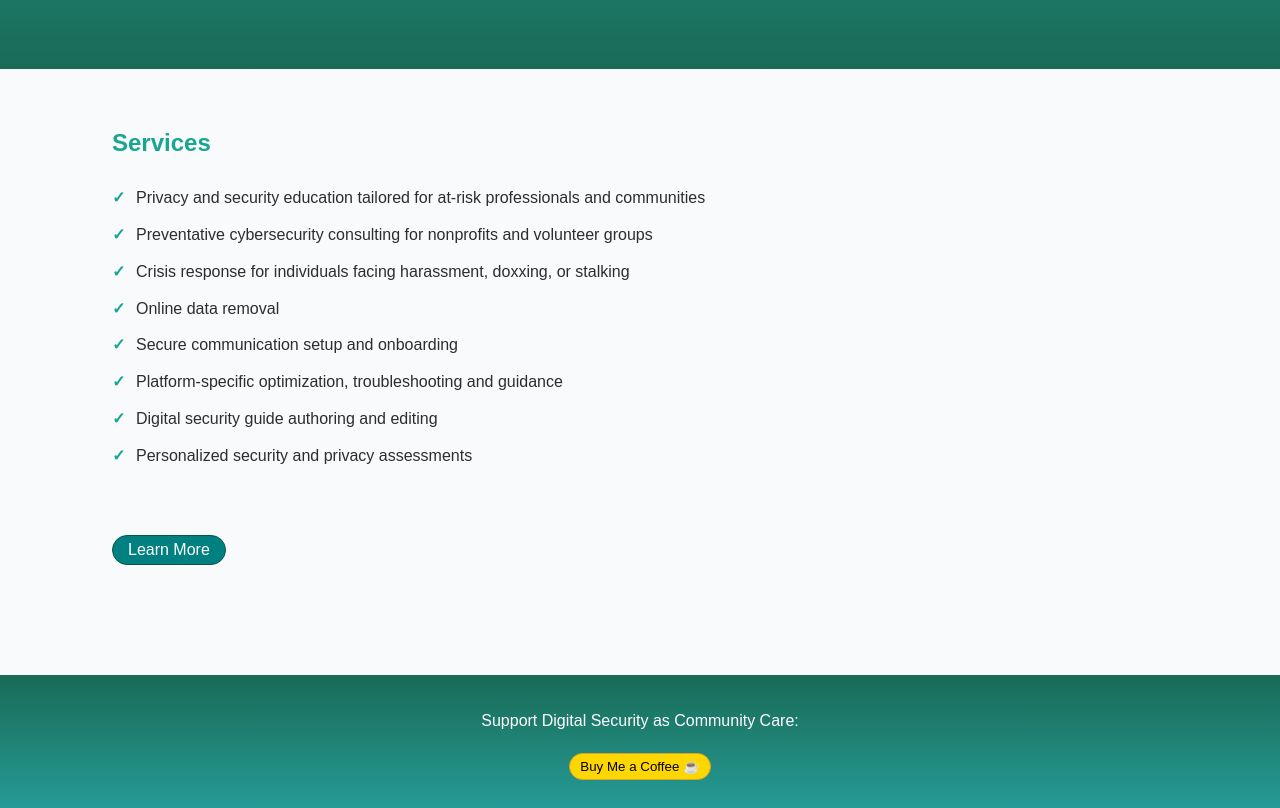
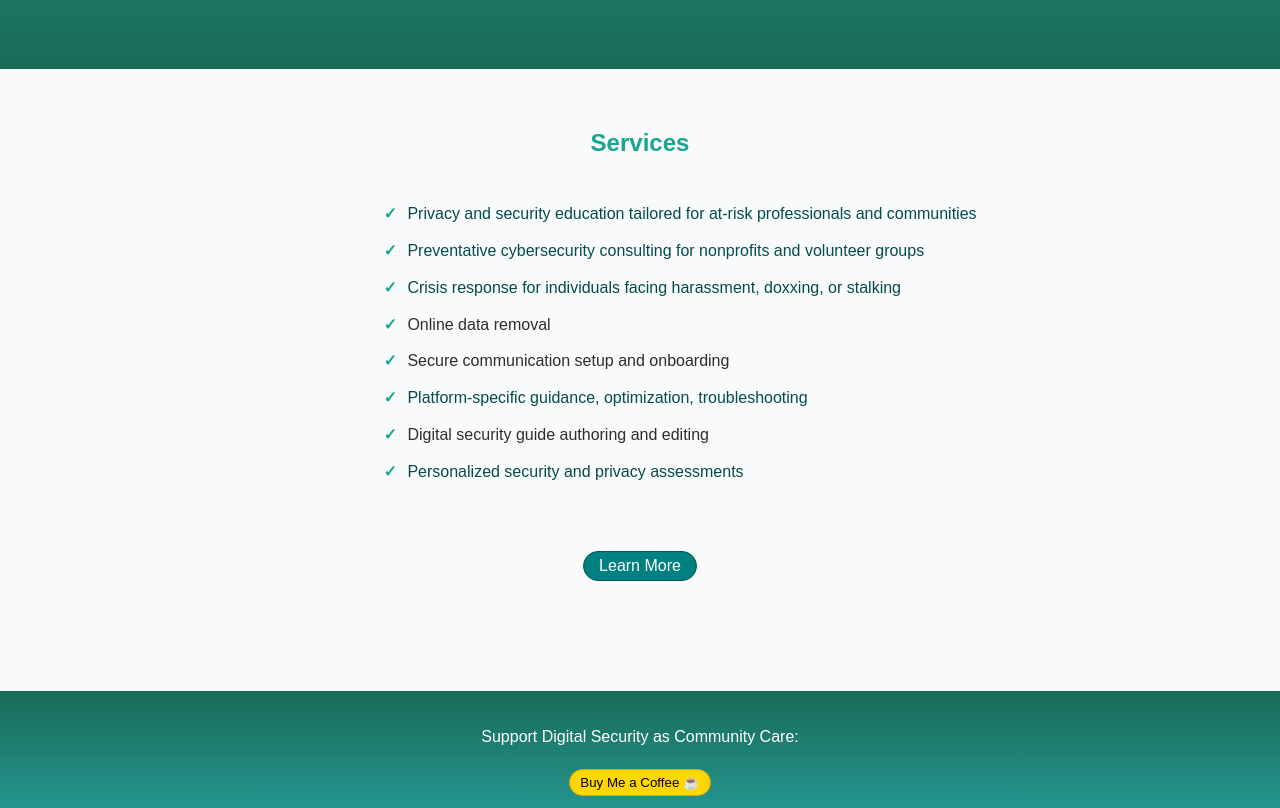
Before and after one commit to cairtheand/rts, a plain HTML site: page index.html in a window 1280 px wide. Shown: the part 460-1268 px from the top of the page. Drawn offline with Linux system fonts and the light colour scheme.

Commit message:
center service and add hidden links

```diff
--- a/index.html
+++ b/index.html
@@ -69,7 +69,7 @@
             color: #18a592;
         }
 
-        .cta-button {
+        /* .cta-button {
             display: inline-block;
             margin-top: 1.5rem;
             padding: 1rem 2rem;
@@ -83,7 +83,15 @@
 
         .cta-button:hover {
             background: #3D8B80;
+        } */
+
+        .center-box{
+            display: flex;
+            justify-content: center;
+            flex-direction: column;
+            align-items: center;
         }
+
 
         .services {
             margin-left: 5em;
@@ -109,6 +117,10 @@
             font-weight: bold;
             }
 
+        .services a:visited{
+            color: black;
+        }
+
         #button-learn-more{
             color: white;
             font-size: medium;
@@ -118,7 +130,9 @@
             padding:5px 15px;
             margin-top: 20px;
             margin-bottom: 30px;
+            /* margin-left: 30px; */
         }
+
 
         a:link {
             text-decoration: none;
@@ -284,24 +298,41 @@ nav {
 <!--             <a href="#contact" class="cta-button">Get in Touch</a> -->
         </section>
 
-        <section class="services" id="services">
-            <h2>Services</h2>
+        <h2>Services</h2>
+        <div class="center-box">
+                    <section class="services" id="services">
+
             <ul>
-                <li class="li-check">Privacy and security education tailored for at-risk professionals and communities</li>
-                <li class="li-check">Preventative cybersecurity consulting for nonprofits and volunteer groups</li>
-                <li class="li-check">Crisis response for individuals facing harassment, doxxing, or stalking</li>
+                <li class="li-check">
+                    <a href="trainings.html">Privacy and security education tailored for at-risk professionals and communities</a>
+                </li>
+                <li class="li-check">
+                    <a href="schedule.html">Preventative cybersecurity consulting for nonprofits and volunteer groups</a>
+                </li>
+                <li class="li-check">
+                    <a href="contact.html">Crisis response for individuals facing harassment, doxxing, or stalking</a>
+                </li>
                 <li class="li-check">Online data removal</li>
                 <li class="li-check">Secure communication setup and onboarding</li>
-                <li class="li-check">Platform-specific optimization, troubleshooting and guidance</li>
+                <li class="li-check">
+                    <a href="schedule.html">Platform-specific guidance, optimization, troubleshooting</a>
+                </li>
                 <li class="li-check">Digital security guide authoring and editing</li>
-                <li class="li-check">Personalized security and privacy assessments</li>
+                <li class="li-check">
+                    <a href="schedule.html">Personalized security and privacy assessments</a>
+                </li>
             </ul>
             <br>
-            <a target="_blank" href="https://go.rowantreesecurity.com/services-website">
+
+
+        </section>
+
+                    <a target="_blank" href="https://go.rowantreesecurity.com/services-website">
                 <button id="button-learn-more">Learn More</button>
             </a>
 
-        </section>
+        </div>
+
 
 
 
```
